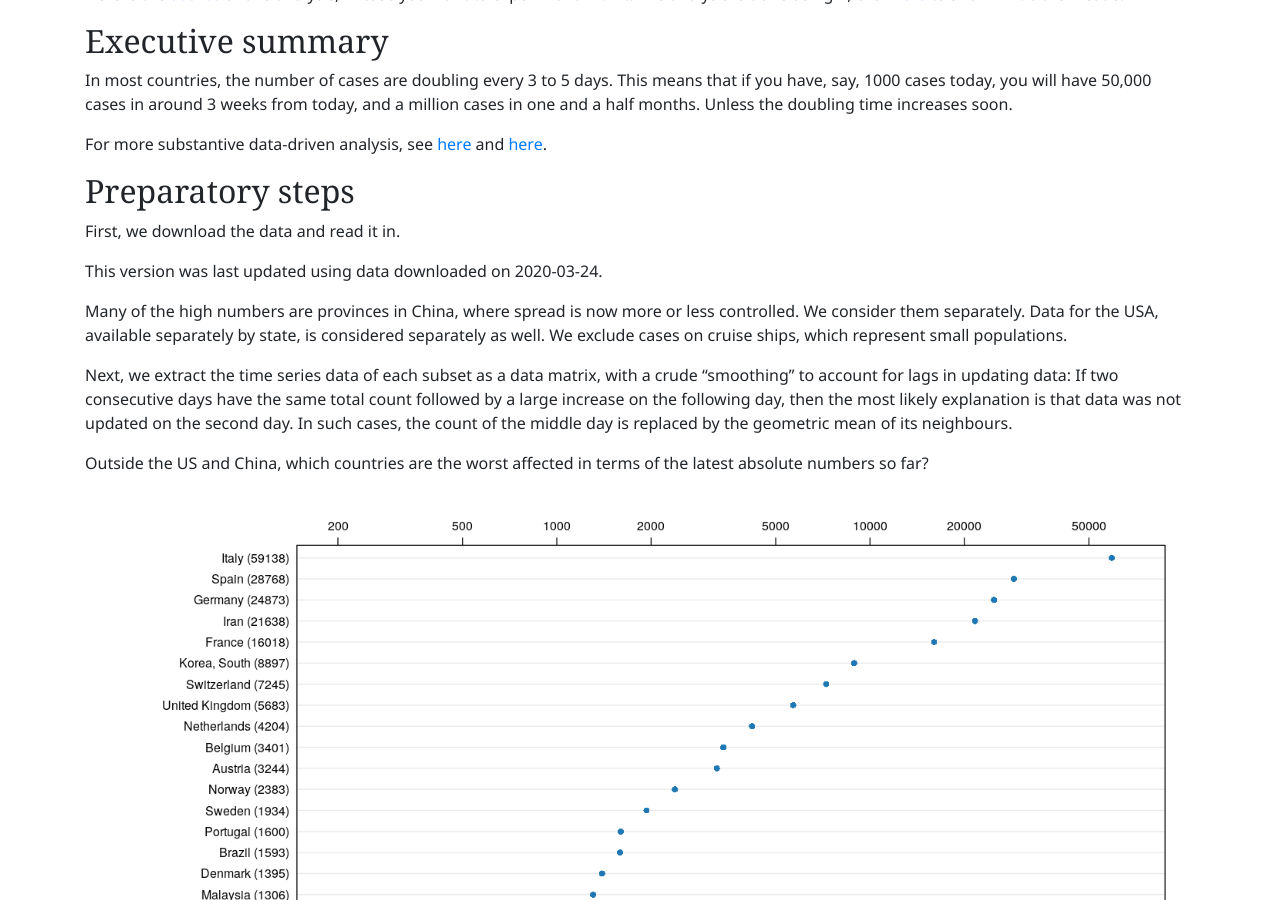
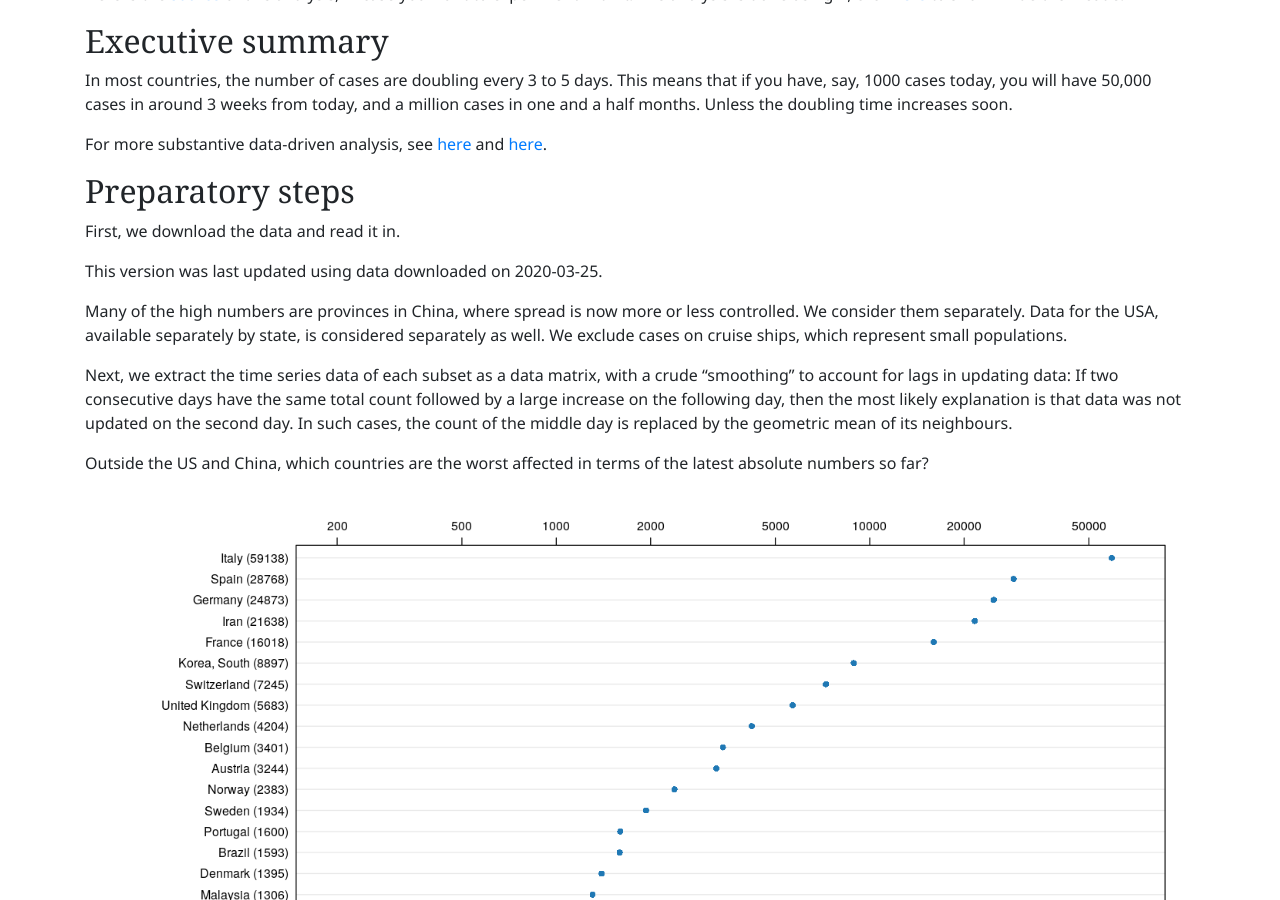
Before and after one commit to deepayan/deepayan.github.io, a Jekyll site: the page built from covid-19/doubling.md, in a window 1280 px wide and 900 px high, scrolled down 452 px. Built offline with Jekyll 4.4.1, drawn with Linux system fonts in a browser that asks for light colours.

Commit message:
updated to latest data

````diff
--- a/covid-19/doubling.md
+++ b/covid-19/doubling.md
@@ -3,6 +3,7 @@ layout: default
 title: 'Doubling times of COVID-19 cases'
 author: Deepayan Sarkar
 ---
+
 
 
 
@@ -65,7 +66,7 @@ covid <- read.csv(TARGET, check.names = FALSE,
 ```
 
 This version was last updated using data downloaded on
-2020-03-24.
+2020-03-25.
 
 
 Many of the high numbers are provinces in China, where spread is now
````
Also changed, not shown: other parts of covid-19/doubling.md (+2 -2 lines), _layouts/default.html (+5 -5 lines), covid-19/doubling.rmd (+4 -3 lines), covid-19/figures/doubling-unnamed-chunk-4-1.png, covid-19/figures/doubling-unnamed-chunk-6-1.png, covid-19/figures/doubling-unnamed-chunk-7-1.png, covid-19/figures/doubling-unnamed-chunk-8-1.png, covid-19/figures/doubling-unnamed-chunk-8-2.png, covid-19/figures/doubling-unnamed-chunk-9-1.png, 2 other files.
